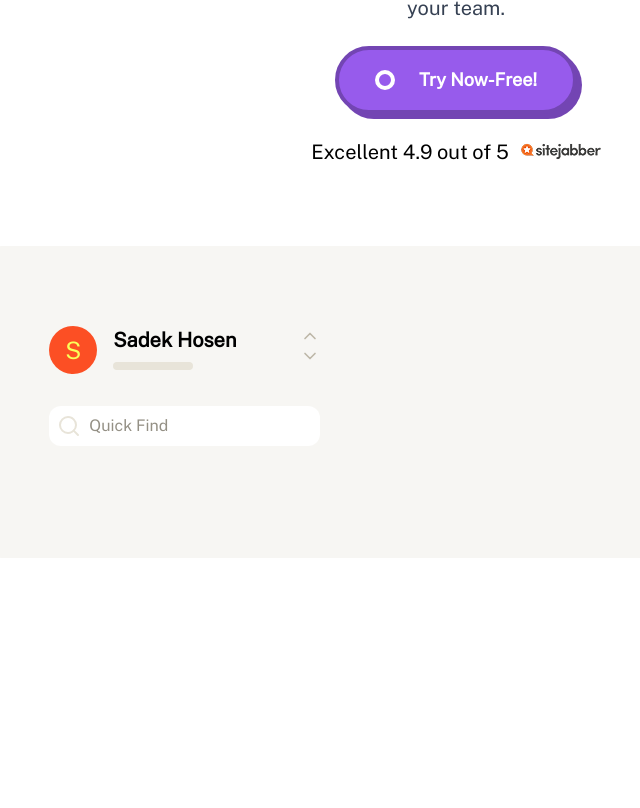
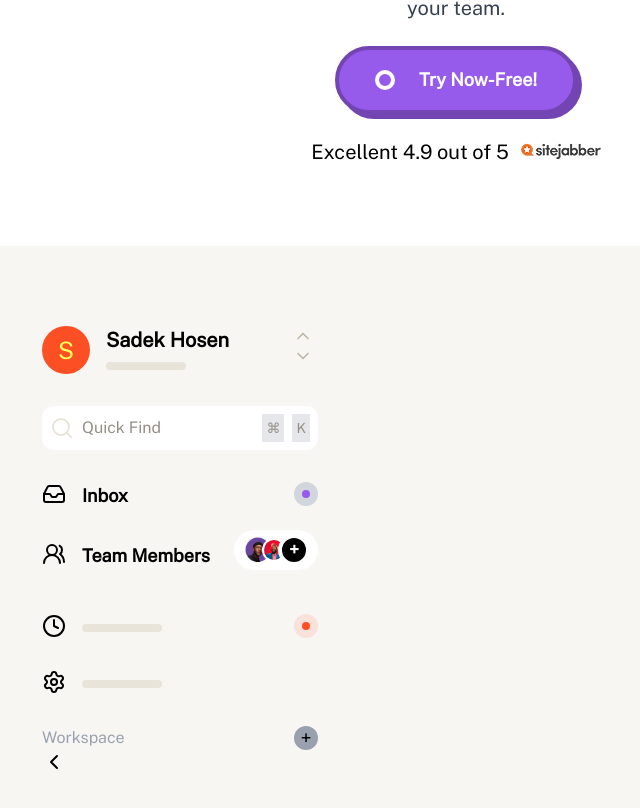
Before and after one commit to IshimweArlene/FinTask, a Next.js app: page / in a window 1280 px wide. Shown: the part 560-1368 px from the top of the page, without its empty margins (184-824 px from the left). Before the commit the page ends 1118 px from the top, so only its background shows below. Built offline with nearby package versions, Linux system fonts and the light colour scheme.

Commit message:
modified ui

```diff
--- a/app/components/landingpageComp.tsx
+++ b/app/components/landingpageComp.tsx
@@ -1,4 +1,7 @@
-import {ChevronDown, ChevronUp, Search} from 'lucide-react';
+import {ChevronDown, ChevronLeft, ChevronUp, Inbox, Search, Settings} from 'lucide-react';
+import {Users2, Settings2, InboxIcon, Clock} from 'lucide-react';
+import image1 from '@/public/photos/image1.png'
+import image2 from '@/public/photos/image2.png';
 const LandingComponent = () => {
   return (
     <div>
@@ -11,10 +14,11 @@ const LandingComponent = () => {
               <div className="w-20 bg-[rgba(232,228,217,1)] h-2 rounded-2xl"></div>
             </div>
             <div className='text-[#bdb7a8] ml-12'>
-                    <ChevronUp className='size-5' />
-                    <ChevronDown className='size-5' />
+              <ChevronUp className='size-5'/>
+              <ChevronDown className='size-5'/>
             </div>
           </div>
+
           <div>
             <div className='bg-white p-2 rounded-xl flex items-center my-8 justify-between'>
               <div className='flex gap-2'>
@@ -22,14 +26,59 @@ const LandingComponent = () => {
                 <h1 className='text-[#949085]'>Quick Find</h1>
               </div>
               <div className='flex gap-2'>
-
+                <div className='text-[#949085] bg-gray-200 p-1 text-sm'>⌘</div>
+                <div className='text-[#949085] bg-gray-200 p-1 text-sm'>K</div>
               </div>
             </div>
           </div>
+
+          <div>
+            <div className='flex justify-between mb-8'>
+             <div className='flex gap-4'>
+              <Inbox />
+              <p className='font-black text-lg'>Inbox</p>
              </div>
-               <div className='col-span-8'>
+             <div className='bg-gray-300 p-2  font-bold w-6 h-6 flex justify-center items-center  rounded-full'><div className=' bg-[rgba(151,91,236,1)] text-4xl w-2 h-2 rounded-full'></div></div>
+            </div>
+            <div className='flex justify-between mb-8'>
+             <div className='flex gap-4'>
+              <Users2 />
+              <p className='font-black text-lg'>Team Members</p>
+             </div>
+                <div className="relative flex items-center gap-2 bottom-3 bg-white ml-6 rounded-full px-2 py-1 w-fit">
+                <img src={image1.src} className="w-8 h-8 rounded-full" />
+                <img src={image2.src} className="w-6 h-6 rounded-full border-white border-2 -ml-5" />
+                <span className="text-lg h-8 w-8 rounded-full flex justify-center items-center border-white border-4 font-semibold bg-black  text-white -ml-4">
+                +
+                </span>
+            </div>
+          </div>
+            <div className='flex justify-between mb-8'>
+             <div className='flex gap-4'>
+              <Clock />
+              <div className="w-20 bg-[rgba(232,228,217,1)] mt-2.5 h-2 rounded-2xl"></div>
+             </div>
+             <div className='bg-[rgba(252,79,36,0.12)] p-2  font-bold w-6 h-6 flex justify-center items-center  rounded-full'><div className=' bg-[rgba(252,79,36,1)] text-4xl w-2 h-2 rounded-full'></div></div>
+            </div>
+            <div className='flex justify-between mb-8'>
+             <div className='flex gap-4'>
+              <Settings />
+              <div className="w-20 bg-[rgba(232,228,217,1)] mt-2.5 h-2 rounded-2xl"></div>
+             </div>
+            </div>
+          </div>
+         <div className='mt-8'>
+            <div className='flex justify-between'>
+                <p className='text-gray-400'>Workspace</p>
+                <div className='text-xl flex bg-gray-400 rounded-full w-6 h-6 justify-center items-center '>+</div>
+            </div>
+            <div>
+             <ChevronLeft />
+            </div>
+         </div>
+        </div>
 
-               </div>
+        <div className='col-span-8'></div>
       </div>
     </div>
   );
```
Lines whose indentation alone changed are shown as unchanged.
